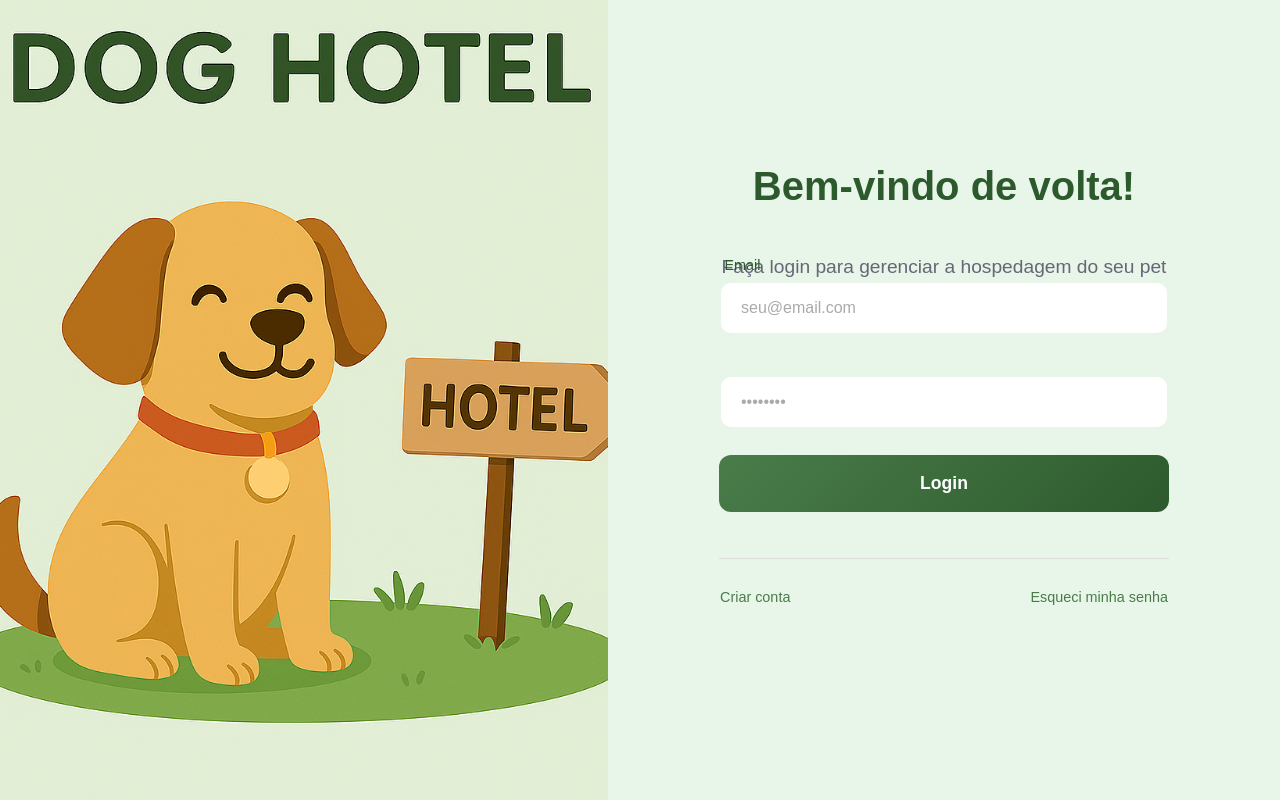
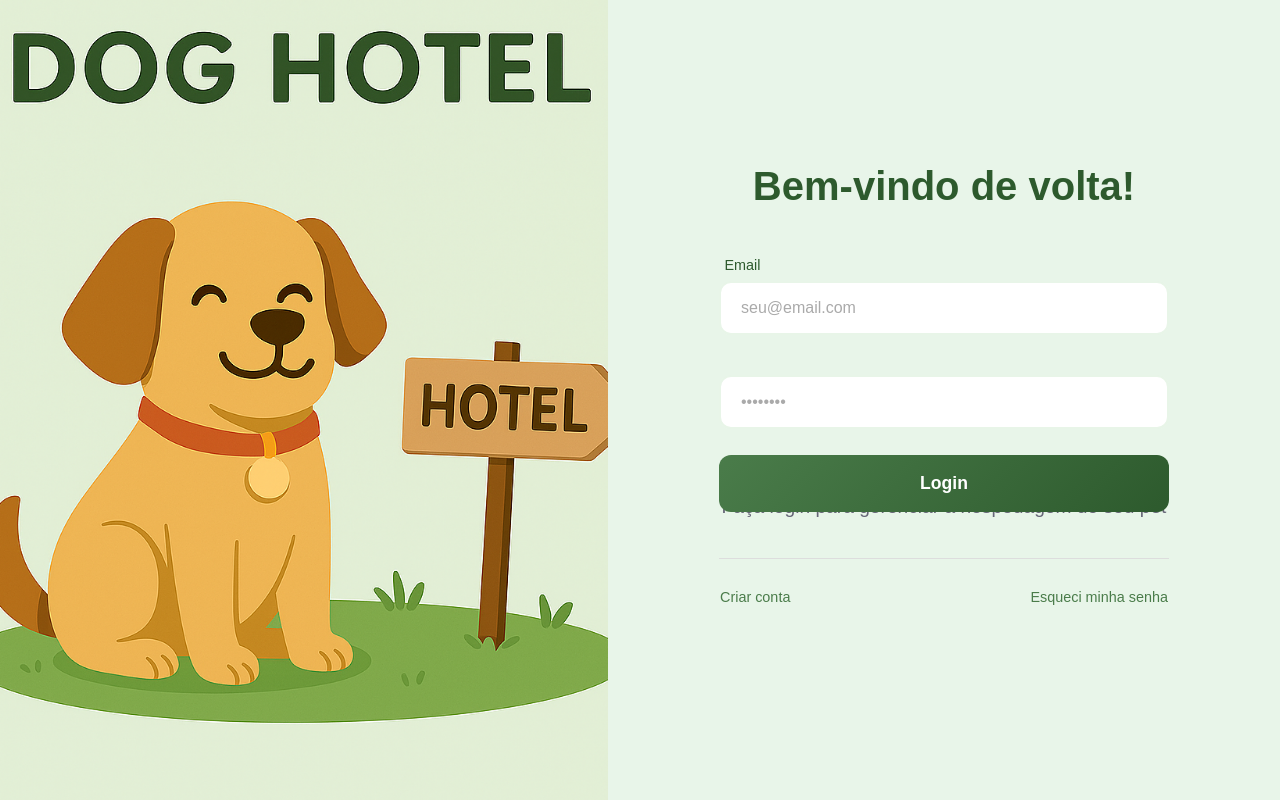
Before and after one commit to FernandoJesuss/pethotel-frontend, a React (Create React App) app: page / in a window 1280 px wide. Built offline with nearby package versions, Linux system fonts and the light colour scheme.

Commit message:
Fix:Bugs

```diff
--- a/src/pages/CadastroUsuario.js
+++ b/src/pages/CadastroUsuario.js
@@ -18,7 +18,7 @@ const CadastroUsuario = () => {
   };
 
   return (
-    <div className="cadastro-container">
+    <div className="cadastro-container-es">
       <div className="cadastro-left"></div>
       <div className="cadastro-right">
         <h2>Cadastro de Usuário</h2>
--- a/src/styles/CadastroTutor.css
+++ b/src/styles/CadastroTutor.css
@@ -26,7 +26,7 @@ body.cadastro-tutor-page {
   max-width: 100%;
   max-height: 90%;
   object-fit: contain;
-  /* border-radius: 12px; */
+
   border: none;
 }
 
@@ -43,8 +43,8 @@ body.cadastro-tutor-page {
 .form-box {
   width: 100%;
   height: 100%;
-  max-height: 1150px;
-  /* max-width: 720px; */
+  max-height: 1200px;
+
   background-color: #ffffff;
   padding: 30px 40px;
   border-radius: 16px;
--- a/src/styles/CadastroUsuario.css
+++ b/src/styles/CadastroUsuario.css
@@ -5,7 +5,7 @@
     overflow: hidden;
 } */
 
-.cadastro-container {
+.cadastro-container-es {
     display: flex;
     height: 100vh;
     font-size: 2.5rem;
@@ -18,7 +18,7 @@
 }
 
 .cadastro-left {
-    flex: 1;
+    flex:1 1;
     background-image: url('../assets/dog-hotel-cadastro.png');
     background-size: cover;
      background-position: center;
--- a/src/styles/Login.css
+++ b/src/styles/Login.css
@@ -19,7 +19,7 @@
 }
 
 .login-right {
-    flex: 1;
+    flex:1 1;
     display: flex;
     flex-direction: column;
     justify-content: center;
@@ -39,8 +39,8 @@
     position: absolute;
     color: #667;
     font-size: 1.2rem;
-    font-weight: 400;
-    top: 16rem;
+    font-weight: 500;
+    top: 31rem;
 }
 
 .login-form {
```
